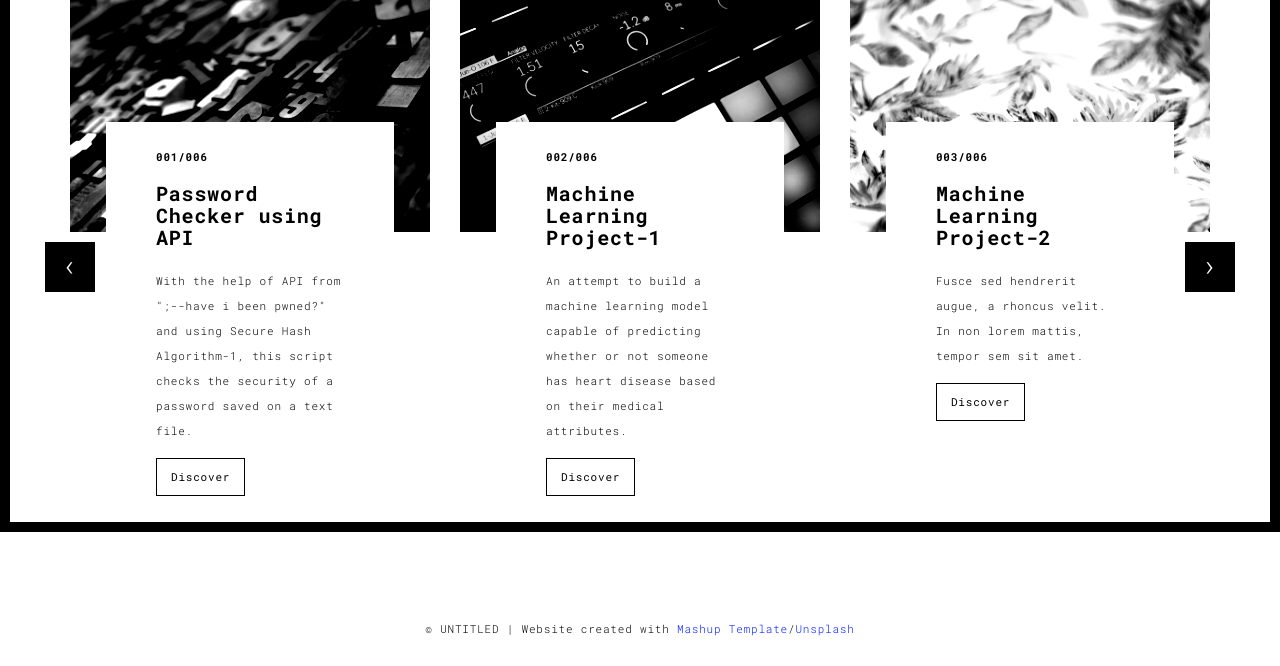
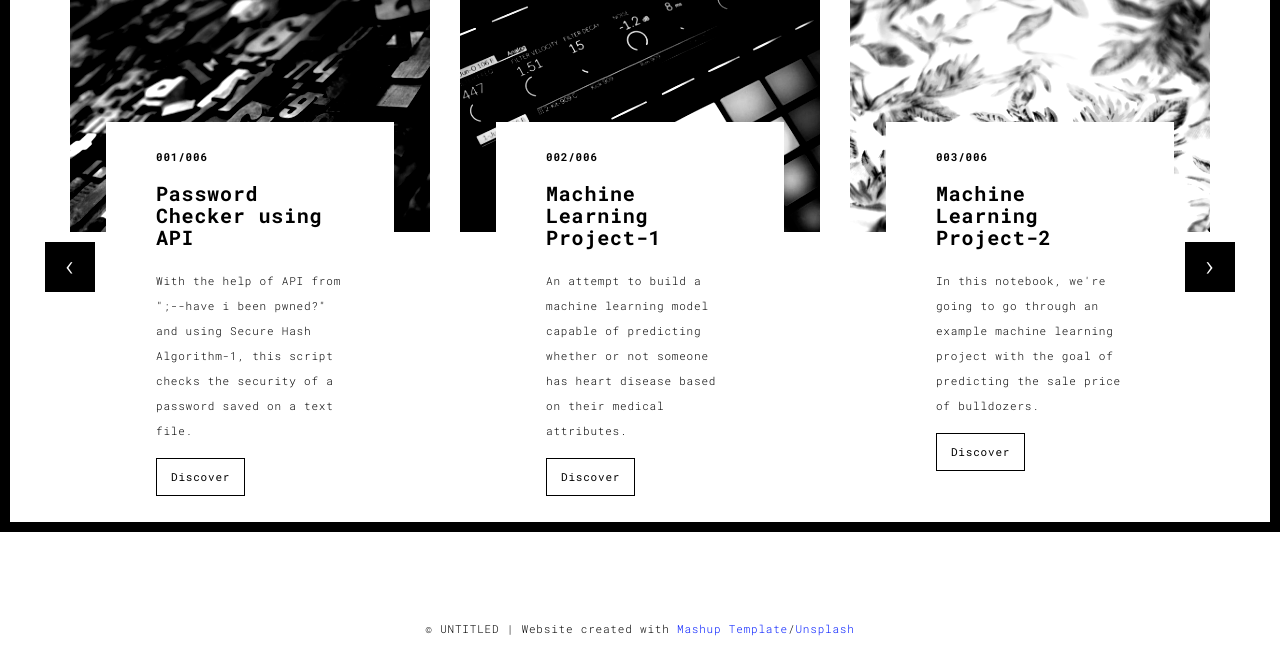
Before and after one commit to SirazSium84/portfolio-webpage, a Flask app: page /works.html in a window 1280 px wide. Shown: the part 268-934 px from the top of the page. Run offline with Flask 2, Linux system fonts and the light colour scheme; some libraries are stand-ins or nearby versions.

Commit message:
Updating the files

```diff
--- a/templates/works.html
+++ b/templates/works.html
@@ -97,7 +97,7 @@
                       <div class="card-container card-container-lg">
                         <h4>003/006</h4>
                         <h3>Machine Learning Project-2</h3>
-                        <p>Fusce sed hendrerit augue, a rhoncus velit. In non lorem mattis, tempor sem sit amet.</p>
+                        <p>In this notebook, we're going to go through an example machine learning project with the goal of predicting the sale price of bulldozers.</p>
                         <a target="_blank" title="" class="btn btn-default">Discover</a>
                       </div>
                     </div>
```
